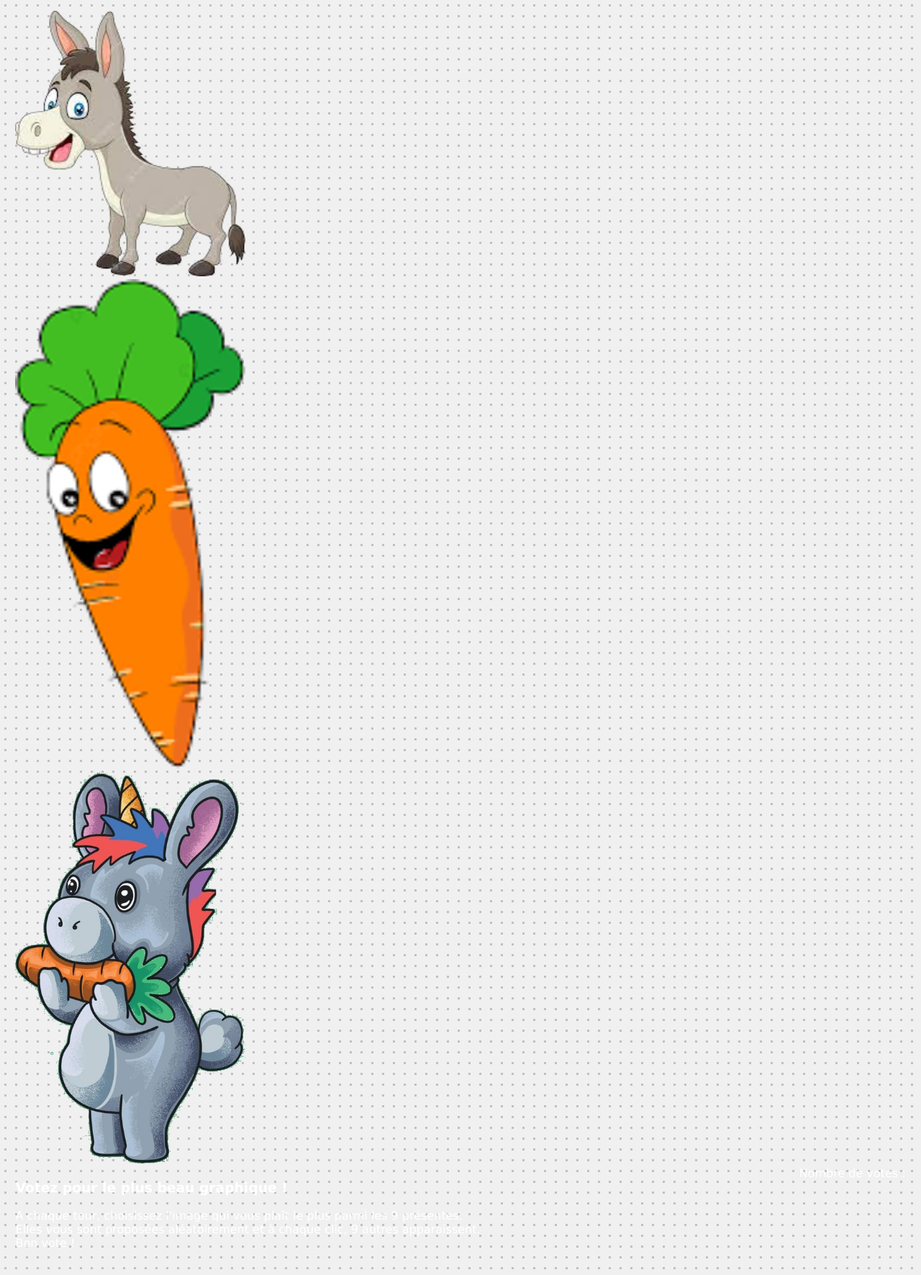
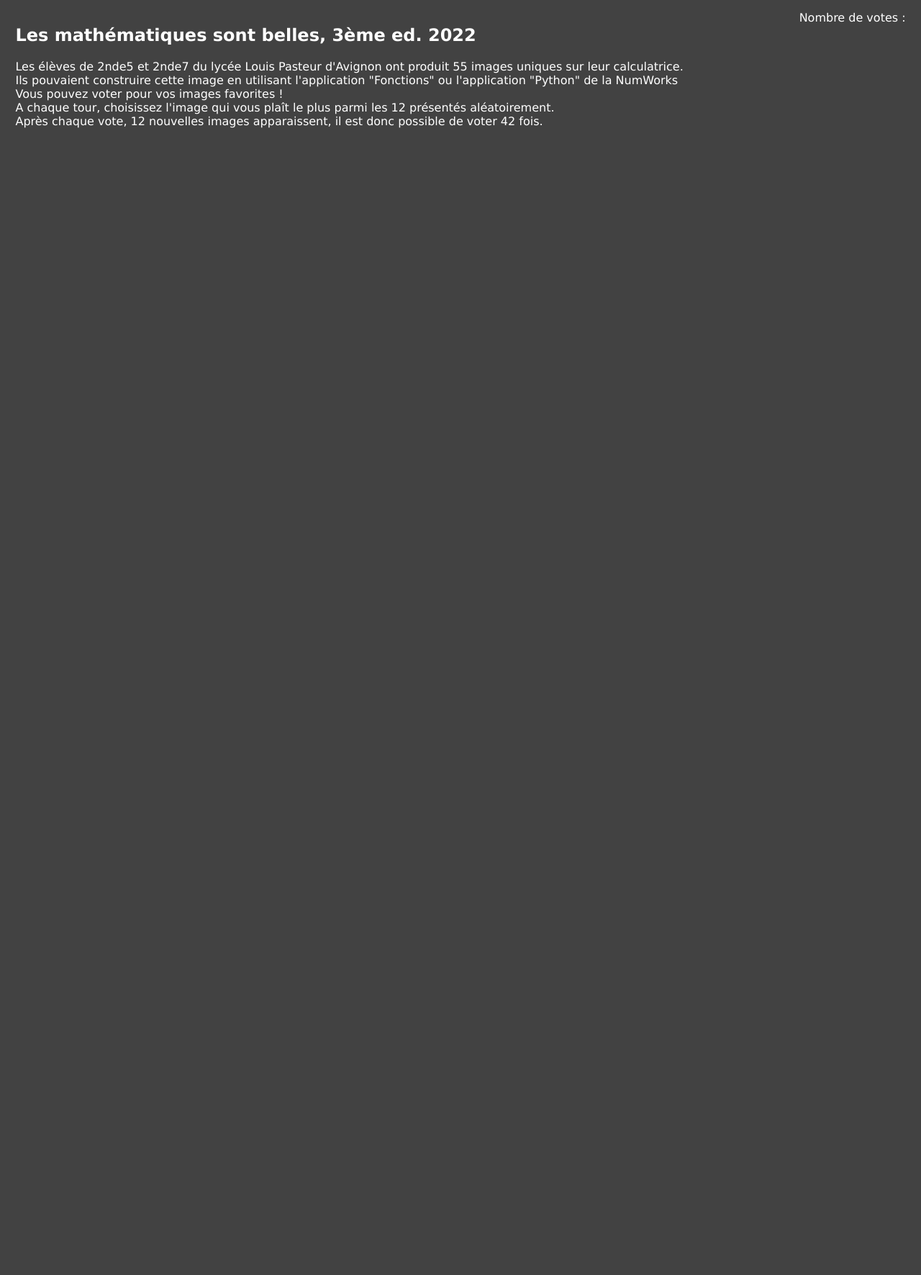
Before and after one commit to m4th2/PixChoice, a PHP site: page / in a window 1280 px wide. Shown: the whole page at 72% size. After the commit the page ends 178 px from the top, so only its background shows below. Run offline with PHP 8.4, Linux system fonts and the light colour scheme; data that the repository does not hold is empty.

Commit message:
On répare ce qui a été cassé

```diff
--- a/index.php
+++ b/index.php
@@ -8,7 +8,6 @@
 <style>
 body{
 	background-color:#424242;
-	background-image:url(motif.png);
 	font-family: Verdana, sans-serif;
 	color: #FFFFFF;
 }
@@ -113,13 +112,13 @@ $sth->execute();
 $votes_actuel = $sth->fetchAll();
 ?>
 <div class="page">
-<div id="ane"><img src="ane.png" class="fun"></div>
-<div id="carotte"><img src="carotte.png" class="fun"></div>
-<div id="final"><img src="final.png" class="fun"></div>
-<div style="float:left;width:auto;"><h3>Votez pour le plus beau graphique !</h3>
-A chaque tour, choisissez l'image qui vous plaît le plus parmi les 9 présentes.<br>
-Elles vous sont proposées aléatoirement et à chaque clic, 9 autres apparaissent.<br>
-Bon vote !</div>
+<div style="float:left;width:auto;"><h2>Les mathématiques sont belles, 3ème ed. 2022</h2>
+Les élèves de 2nde5 et 2nde7 du lycée Louis Pasteur d'Avignon ont produit 55 images uniques sur leur calculatrice.<br>
+Ils pouvaient construire cette image en utilisant l'application "Fonctions" ou l'application "Python" de la NumWorks<br>
+Vous pouvez voter pour vos images favorites !<br>
+A chaque tour, choisissez l'image qui vous plaît le plus parmi les 12 présentés aléatoirement.<br>
+Après chaque vote, 12 nouvelles images apparaissent, il est donc possible de voter 42 fois.
+</div>
 <div style="float:right;width:auto;">Nombre de votes : <?php
 foreach($votes_actuel as $enr){
 	foreach ($enr as $r){
```
